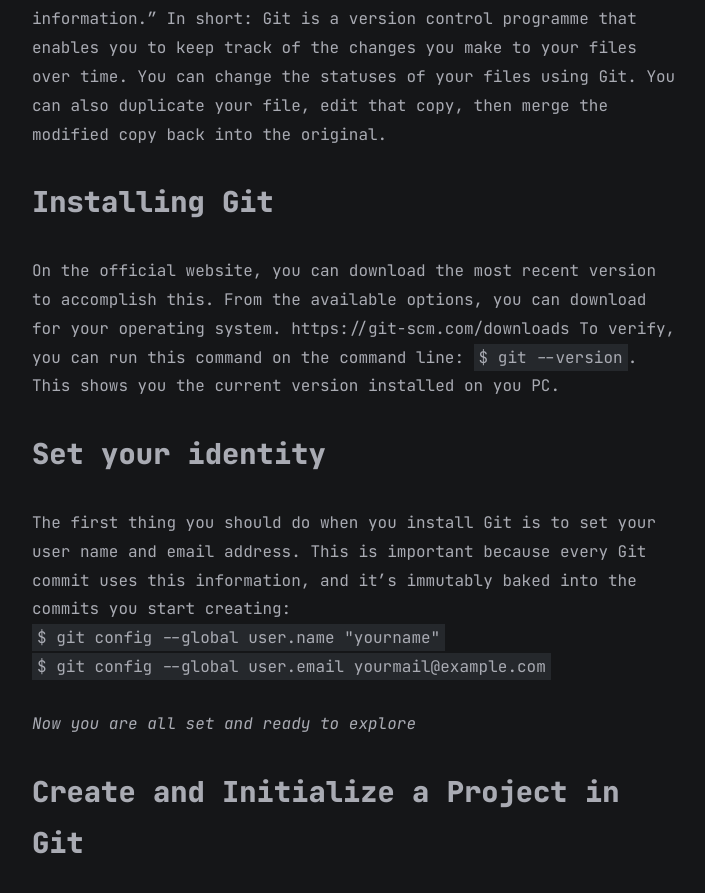
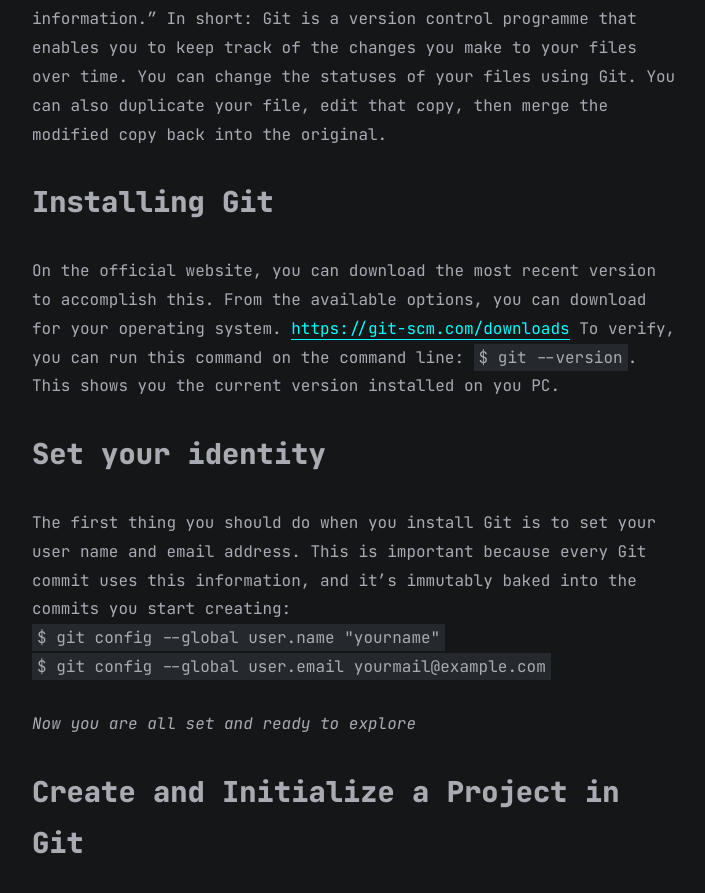
Before and after one commit to Gautam-Hegde/blogs, a Jekyll site: the page built from all_collections/_posts/2022-07-30-git-github.md, in a window 1280 px wide and 900 px high, scrolled down 858 px. Shown: the top 893 px of the window, without its empty margins (283-988 px from the left). Built offline with Jekyll 4.4.1, drawn with Linux system fonts in a browser that asks for light colours.

Commit message:
Update 2022-07-30-git-github.md

```diff
--- a/all_collections/_posts/2022-07-30-git-github.md
+++ b/all_collections/_posts/2022-07-30-git-github.md
@@ -16,7 +16,7 @@ In short: Git is a version control programme that enables you to keep track of t
 
 ## Installing Git ##
 On the official website, you can download the most recent version to accomplish this. From the available options, you can download for your operating system.
-https://git-scm.com/downloads
+<https://git-scm.com/downloads>
 To verify, you can run this command on the command line: `$ git --version`. This shows you the current version installed on you PC.
 
 ## Set your identity ##
```
